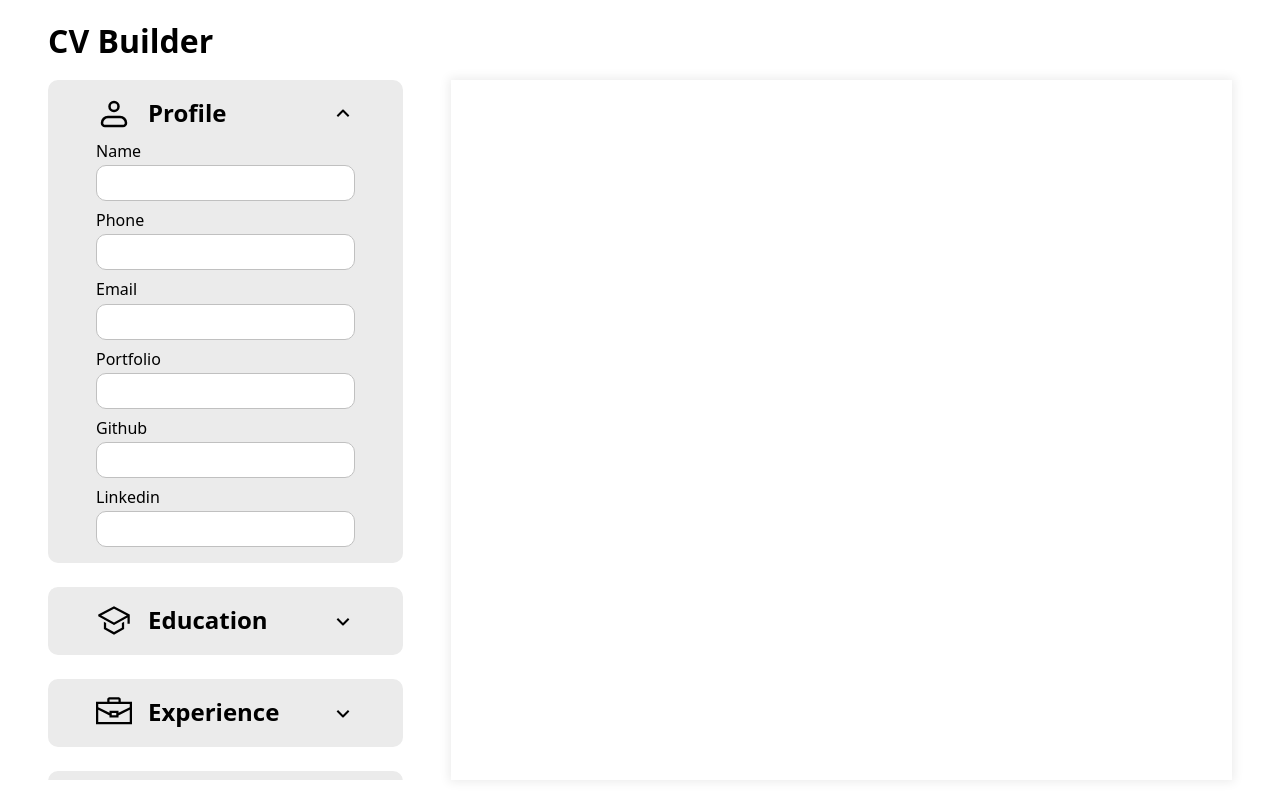
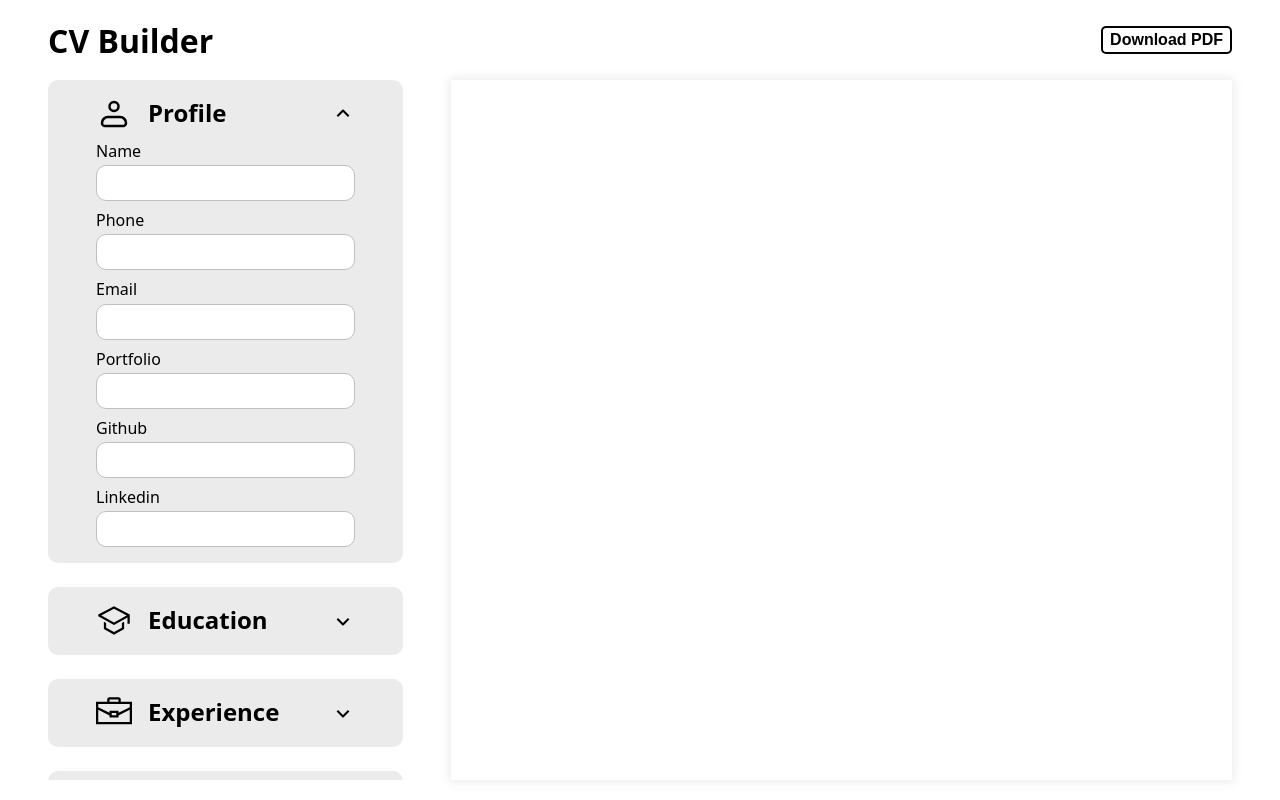
Before and after one commit to zenithyap/cv-builder, a React app: page / in a window 1280 px wide. Built offline with nearby package versions, Linux system fonts and the light colour scheme; the HTML template or start-up script is replaced by a standard one.

Commit message:
Add download pdf button

```diff
--- a/package.json
+++ b/package.json
@@ -10,6 +10,7 @@
     "preview": "vite preview"
   },
   "dependencies": {
+    "html2pdf.js": "^0.10.3",
     "react": "^19.1.0",
     "react-dom": "^19.1.0"
   },
--- a/src/App.jsx
+++ b/src/App.jsx
@@ -1,10 +1,13 @@
-import { useState } from "react";
+import { useState, useRef } from "react";
 import "./App.css";
 import Header from "./components/Header";
 import ResumeInputs from "./components/ResumeInputs";
 import ResumePreview from "./components/ResumePreview";
 
+import html2pdf from "html2pdf.js";
+
 function App() {
+  const pdfRef = useRef();
   const [profile, setProfile] = useState({
     name: "",
     phone: "",
@@ -18,9 +21,14 @@
   const [experience, setExperience] = useState([]);
   const [projects, setProjects] = useState([]);
 
+  function handleDownload() {
+    const pdf = pdfRef.current;
+    html2pdf().from(pdf).save();
+  }
+
   return (
     <>
-      <Header />
+      <Header handleDownload={handleDownload} />
       <div className="resume-container">
         <ResumeInputs
           profile={profile}
@@ -33,6 +41,7 @@
           setProjects={setProjects}
         />
         <ResumePreview
+          pdfRef={pdfRef}
           profile={profile}
           education={education}
           experience={experience}
--- a/src/components/Header.jsx
+++ b/src/components/Header.jsx
@@ -1,9 +1,10 @@
 import "../styles/header.css";
 
-export default function Header() {
+export default function Header({ handleDownload }) {
   return (
     <div className="header">
       <h1>CV Builder</h1>
+      <button onClick={handleDownload}>Download PDF</button>
     </div>
   );
 }
--- a/src/components/ResumePreview.jsx
+++ b/src/components/ResumePreview.jsx
@@ -15,13 +15,14 @@
 ];
 
 export default function ResumePreview({
+  pdfRef,
   profile,
   education,
   experience,
   projects,
 }) {
   return (
-    <div className="resume-preview">
+    <div ref={pdfRef} className="resume-preview">
       <h1 className="name">{profile.name}</h1>
       <div className="links-container">
         {linkLabels.map((label) => {
--- a/src/styles/header.css
+++ b/src/styles/header.css
@@ -3,4 +3,10 @@
     height: 80px;
     padding-inline: 3rem;
     align-items: center;
+    justify-content: space-between;
 }
+
+.header button {
+    font-size: 1rem;
+    border: 2px solid #000;
+}
```
Also changed, not shown: 1 other file (tests, documents, lock files or other folders).
